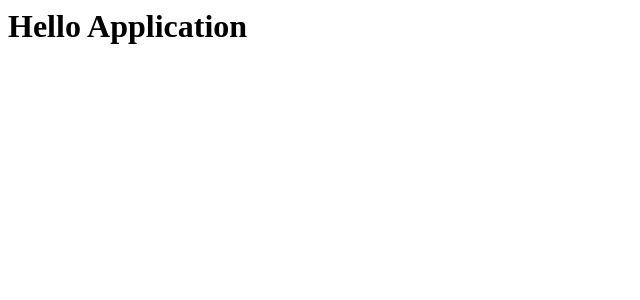
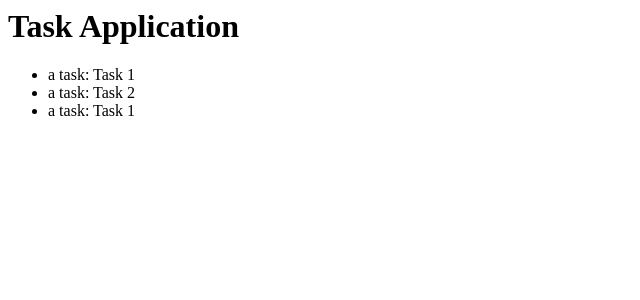
Before and after one commit to TorgeirBotten/pg6301-oppgave-04, a React (Vite) app: page / in a window 1280 px wide. Shown: the top 300 px of the page, without its empty margins (0-640 px from the left). Built offline with nearby package versions, Linux system fonts and the light colour scheme.

Commit message:
Show existing tasks

```diff
--- /dev/null
+++ b/src/Application.jsx
@@ -0,0 +1,15 @@
+import {useState} from "react";
+
+export default function Application() {
+    const [tasks, setTasks] = useState([
+        {description: "Task 1"},
+        {description: "Task 2"},
+        {description: "Task 1"},
+    ])
+    return <>
+        <h1>Task Application</h1>
+        <ul>
+            {tasks.map(t=> <li>a task: {t.description}</li>)}
+        </ul>
+    </>
+}
--- a/src/main.jsx
+++ b/src/main.jsx
@@ -1,3 +1,4 @@
 import {createRoot} from "react-dom/client";
+import Application from "./Application";
 
-createRoot(document.getElementById("app")).render(<h1>Hello Application</h1>)
+createRoot(document.getElementById("app")).render(<Application/>)
```
